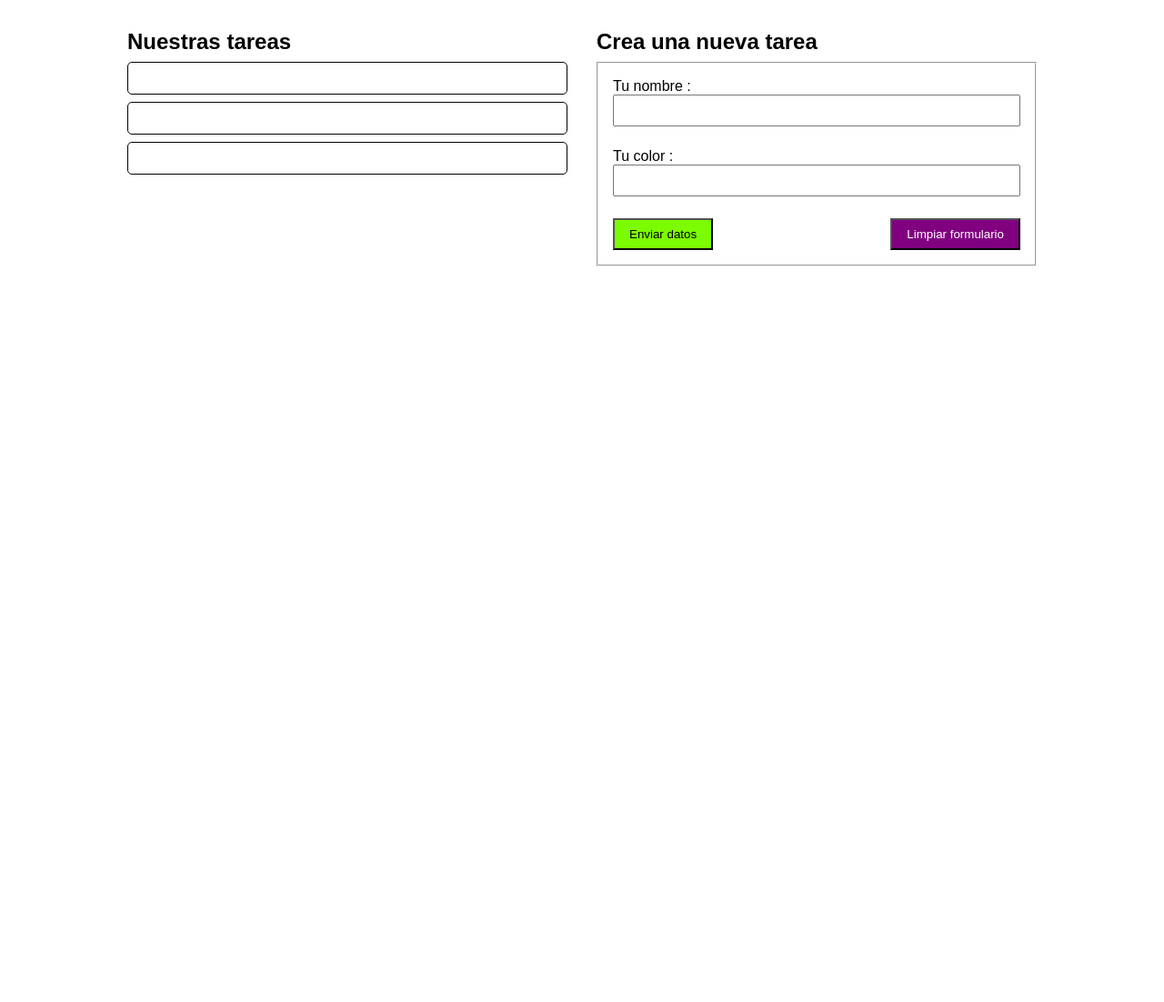
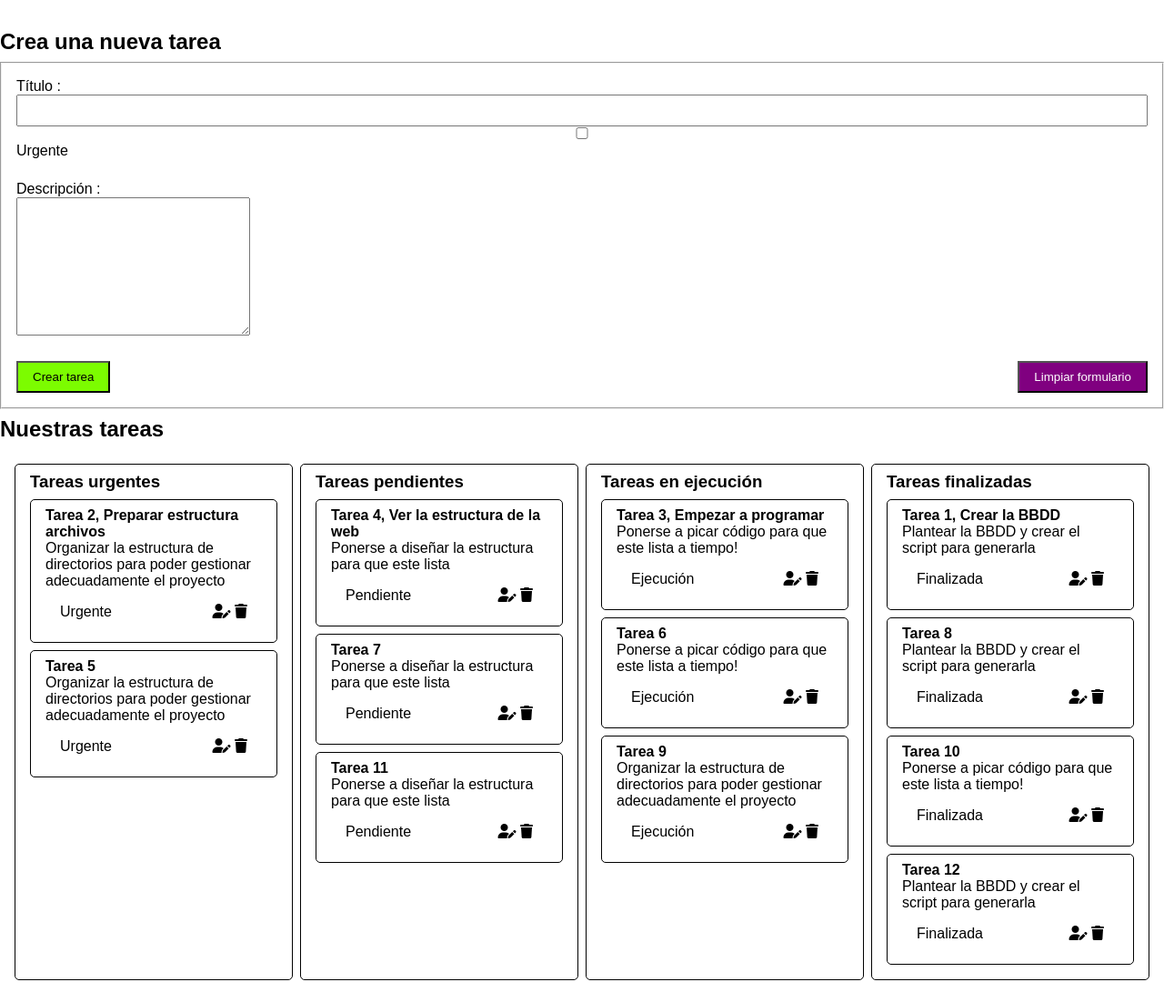
Before and after one commit to anondiaz/gestor_tareas_EC_UF1844, a PHP site: page / in a window 1280 px wide. Shown: the part 69-1171 px from the top of the page at 91% size. Before the commit the page ends 362 px from the top, so only its background shows below. Run offline with PHP 8.4, Linux system fonts and the light colour scheme; data comes from the database, SQL or seed files in the repository; data that the repository does not hold is empty; a stand-in replaces the project's code that opens the database connection.

Commit message:
In progress

```diff
--- a/gestor_tareas_EC_UF1844/css/style.css
+++ b/gestor_tareas_EC_UF1844/css/style.css
@@ -5,18 +5,18 @@
     font-family: Arial, Helvetica, sans-serif;
 }
 
+
+
 h1 {
     text-align: center;
     margin: 2rem 0;
 }
 
 main {
-    max-width: 1000px;
+    /* max-width: 1000px; */
     margin: 0 auto;
-    display: grid;
-    grid-template-columns: 1fr 1fr;
-    gap: 2rem;
-
+    display: flex;
+    flex-direction: column;
     div {
         margin: .5rem 0;
         padding: 0.5rem 1rem;
@@ -54,8 +54,20 @@ form {
 }
 .items {
     display: flex;
-    justify-content: space-between;
+    flex-direction: column;
+    div {
+        display: flex;
+        justify-content: space-between;
+        border: none;
+    }
     a{
         color: inherit;
     }
 }
+
+.tareas {
+    border: none;
+    display: grid;
+    grid-template-columns: 1fr 1fr 1fr 1fr;
+    gap: 0.5rem;
+}
--- a/gestor_tareas_EC_UF1844/index.php
+++ b/gestor_tareas_EC_UF1844/index.php
@@ -6,8 +6,8 @@
 // include_once 'nombre_fichero.php';  // Usar el error como un warning, no detendremos el script, solo realiza la conexión una vez
 // require_once 'nombre_fichero.php'; // Usar el error como crítico y detiene el script, solo realiza la conexión una vez
 
-// require_once 'connection.php';
-require_once 'connection2.php';
+require_once 'connection.php';
+// require_once 'connection2.php';
 // require_once 'connection3.php';
 require_once 'traduccion_estados.php';
 // echo "Soy el index.php";
@@ -34,7 +34,7 @@ $arrayFilas = $preparacion->fetchAll();
 
 // print_r($arrayFilas);
 // Declaramos un color de letra base
-$color = "white";
+// $color = "white";
 
 // if ($_GET) {
 //     // echo $_GET['id'];
@@ -54,6 +54,7 @@ $conn = null;
 
 <!DOCTYPE html>
 <html lang="es">
+
 <head>
     <meta charset="UTF-8">
     <meta name="viewport" content="width=device-width, initial-scale=1.0">
@@ -61,51 +62,39 @@ $conn = null;
     <link rel="stylesheet" href="https://cdnjs.cloudflare.com/ajax/libs/font-awesome/6.7.2/css/all.min.css" integrity="sha512-Evv84Mr4kqVGRNSgIGL/F/aIDqQb7xQ2vcrdIwxfjThSH8CSR7PBEakCr51Ck+w+/U6swU2Im1vVX0SVk9ABhg==" crossorigin="anonymous" referrerpolicy="no-referrer" />
     <link rel="stylesheet" href="css/style.css">
 </head>
+
 <body>
     <header>
         <h1>Nuestra gestion de tareas</h1>
     </header>
     <main>
-        <section>
-            <h2>Nuestras tareas</h2>
-            <?php foreach ($arrayFilas as $fila) : ?>
 
-                <?php if ( $fila['color'] == "white" || $fila['color'] == "yellow" || $fila['color'] == "pink" || $fila['color'] == "grey" )  {
-                    $color = "black";
-                 } else {
-                    $color = "white";
-                 }
-                  ?>
-                <div class="items" style="background-color:<?= $fila['color'] ?>; color: <?= $color?>">
-                    <p>
-                        <?= $fila['usuario'] ?>
-                    </p>
-                    <span>
-                        <a href="index.php?id=<?= $fila['id_color']?>&user= <?= str_replace(" ", "%20", $fila['usuario'])?>&color=<?= $fila['color']?>"><i class="fa-solid fa-user-pen"></i></a>
-                        <a href="delete.php?id=<?= $fila['id_color']?>"><i class="fa-solid fa-trash"></i></a>
-                    </span>
-
-                </div>
-
-            <?php endforeach ?>
-        </section>
         <section>
 
-            <?php if ($_GET ) : ?>
+            <?php if ($_GET) : ?>
                 <h2>Modifica tus tareas</h2>
                 <form action="update.php" method="post">
                     <fieldset>
-                    <input type="text" name="id" value="<?= $_GET['id'] ?>" hidden >
+                        <input type="text" name="id" value="<?= $_GET['id'] ?>" hidden>
                         <div>
-                            <label for="usuario">Tu nombre : </label>
-                            <input type="text" name="usuario" id="usuario" value="<?= $_GET['user'] ?>" >
+                            <label for="usuario">Título : </label>
+                            <input type="text" name="titulo" id="titulo" value="<?= $_GET['titulo'] ?>">
                         </div>
                         <div>
-                                <label for="color">Tu color : </label>
-                                <input type="text" name="color" id="color" value="<?= $_GET['color']?>" >
+                            <label for="color">Descripción : </label>
+                            <input type="text" name="descripcion" id="descripcion" value="<?= $_GET['descripcion'] ?>">
                         </div>
                         <div>
-                                <button type="submit">Enviar datos</button>
+                        <legend>Elige un estado</legend>
+                            <select name="estado" id="estado" value="<?= $_GET['estado'] ?>">
+                                <option value="Pendiente">Pendiente</option>
+                                <option value="Ejecución">Ejecución</option>
+                                <option value="Finalizada">Finalizada</option>
+                                <option value="Urgente">Urgente</option>
+                            </select>
+                        </div>
+                        <div>
+                            <button type="submit">Guardar Tarea</button>
                             <button type="reset">Limpiar formulario</button>
                         </div>
 
@@ -113,23 +102,22 @@ $conn = null;
 
                 </form>
             <?php else : ?>
-
-
-
                 <h2>Crea una nueva tarea</h2>
                 <form action="insert.php" method="post">
                     <fieldset>
 
                         <div>
-                            <label for="usuario">Tu nombre : </label>
-                            <input type="text" name="usuario" id="usuario">
+                            <label for="usuario">Título : </label>
+                            <input type="text" name="titulo" id="titulo">
+                            <input type="checkbox" name="urgente" id="urgente">
+                            <label for="urgente">Urgente</label>
                         </div>
                         <div>
-                            <label for="color">Tu color : </label>
-                            <input type="text" name="color" id="color">
+                            <label for="color">Descripción : </label>
+                            <textarea name="descripcion" cols="30" rows="10"></textarea>
                         </div>
                         <div>
-                            <button type="submit">Enviar datos</button>
+                            <button type="submit">Crear tarea</button>
                             <button type="reset">Limpiar formulario</button>
                         </div>
 
@@ -138,6 +126,111 @@ $conn = null;
                 </form>
             <?php endif;  ?>
         </section>
+        <section>
+            <h2>Nuestras tareas</h2>
+
+            <div class="tareas">
+                <div class="urgente">
+                <h3>Tareas urgentes</h3>
+                    <?php foreach ($arrayFilas as $fila) : ?>
+                        <!-- <?= $fila['estado'] ?> -->
+                        <?php if ($fila['estado'] == "Urgente") : ?>
+
+                            <div class="items">
+                                <h4>
+                                    <?= $fila['titulo'] ?>
+                                </h4>
+                                <p>
+                                    <?= $fila['descripcion'] ?>
+                                </p>
+                                <div>
+                                    <p>
+                                        <?= $fila['estado'] ?>
+                                    </p>
+                                    <span>
+                                        <a href="index.php?id=<?= $fila['id_tarea']?>&titulo= <?= str_replace(" ", "%20", $fila['titulo'])?>&descripcion=<?= str_replace(" ", "%20", $fila['descripcion'])?>&estado=<?= str_replace(" ", "%20", $fila['estado'])?>"><i class="fa-solid fa-user-pen"></i></a>
+                                        <a href="delete.php?id=<?= $fila['id_tarea']?>"><i class="fa-solid fa-trash"></i></a>
+                                    </span>
+                                </div>
+                            </div>
+                        <?php endif;  ?>
+                    <?php endforeach ?>
+                </div>
+                <div class="pendiente">
+                <h3>Tareas pendientes</h3>
+                    <?php foreach ($arrayFilas as $fila) : ?>
+                        <?php if ($fila['estado'] == "Pendiente") : ?>
+                            <div class="items">
+                                <h4>
+                                    <?= $fila['titulo'] ?>
+                                </h4>
+                                <p>
+                                    <?= $fila['descripcion'] ?>
+                                </p>
+                                <div>
+                                <p>
+                                    <?= $fila['estado'] ?>
+                                </p>
+                                <span>
+                                    <a href="index.php?id=<?= $fila['id_tarea']?>&titulo= <?= str_replace(" ", "%20", $fila['titulo'])?>&descripcion=<?= str_replace(" ", "%20", $fila['descripcion'])?>&estado=<?= str_replace(" ", "%20", $fila['estado'])?>"><i class="fa-solid fa-user-pen"></i></a>
+                                    <a href="delete.php?id=<?= $fila['id_tarea']?>"><i class="fa-solid fa-trash"></i></a>
+                                </span>
+                                </div>
+                            </div>
+                        <?php endif;  ?>
+                    <?php endforeach ?>
+                </div>
+                <div class="ejecucion">
+                <h3>Tareas en ejecución</h3>
+                    <?php foreach ($arrayFilas as $fila) : ?>
+                        <?php if ($fila['estado'] == "Ejecución") : ?>
+                            <div class="items">
+                                <h4>
+                                    <?= $fila['titulo'] ?>
+                                </h4>
+                                <p>
+                                    <?= $fila['descripcion'] ?>
+                                </p>
+                                <div>
+                                    <p>
+                                        <?= $fila['estado'] ?>
+                                    </p>
+                                    <span>
+                                        <a href="index.php?id=<?= $fila['id_tarea']?>&titulo= <?= str_replace(" ", "%20", $fila['titulo'])?>&descripcion=<?= str_replace(" ", "%20", $fila['descripcion'])?>&estado=<?= str_replace(" ", "%20", $fila['estado'])?>"><i class="fa-solid fa-user-pen"></i></a>
+                                        <a href="delete.php?id=<?= $fila['id_tarea']?>"><i class="fa-solid fa-trash"></i></a>
+                                    </span>
+                                </div>
+                            </div>
+                        <?php endif;  ?>
+                    <?php endforeach ?>
+                </div>
+                <div class="finalizada">
+                <h3>Tareas finalizadas</h3>
+                    <?php foreach ($arrayFilas as $fila) : ?>
+                        <?php if ($fila['estado'] == "Finalizada") : ?>
+                            <div class="items">
+                                <h4>
+                                    <?= $fila['titulo'] ?>
+                                </h4>
+                                <p>
+                                    <?= $fila['descripcion'] ?>
+                                </p>
+                                <div>
+                                <p>
+                                    <?= $fila['estado'] ?>
+                                </p>
+                                <span>
+                                    <a href="index.php?id=<?= $fila['id_tarea']?>&titulo= <?= str_replace(" ", "%20", $fila['titulo'])?>&descripcion=<?= str_replace(" ", "%20", $fila['descripcion'])?>&estado=<?= str_replace(" ", "%20", $fila['estado'])?>"><i class="fa-solid fa-user-pen"></i></a>
+                                    <a href="delete.php?id=<?= $fila['id_tarea']?>"><i class="fa-solid fa-trash"></i></a>
+                                </span>
+                                </div>
+                            </div>
+                        <?php endif;  ?>
+                    <?php endforeach ?>
+                </div>
+            </div>
+        </section>
     </main>
 </body>
+
 </html>
```
Also changed, not shown: BBDD/tareas_andres_diaz.sql (+20 -4 lines), gestor_tareas_EC_UF1844/Ejemplo/connection.php (deleted, +0 -34 lines), gestor_tareas_EC_UF1844/Ejemplo/css/style.css (deleted, +0 -61 lines), gestor_tareas_EC_UF1844/Ejemplo/index.php (deleted, +0 -143 lines), gestor_tareas_EC_UF1844/Ejemplo/insert.php (deleted, +0 -32 lines), gestor_tareas_EC_UF1844/Ejemplo/traduccion_colores.php (deleted, +0 -12 lines), gestor_tareas_EC_UF1844/Ejemplo/update.php (deleted, +0 -26 lines), gestor_tareas_EC_UF1844/delete.php (renamed from gestor_tareas_EC_UF1844/Ejemplo/delete.php, +6 -3 lines), gestor_tareas_EC_UF1844/insert.php (added, +34 -0 lines), gestor_tareas_EC_UF1844/update.php (added, +37 -0 lines). Lines whose indentation alone changed are shown as unchanged.
